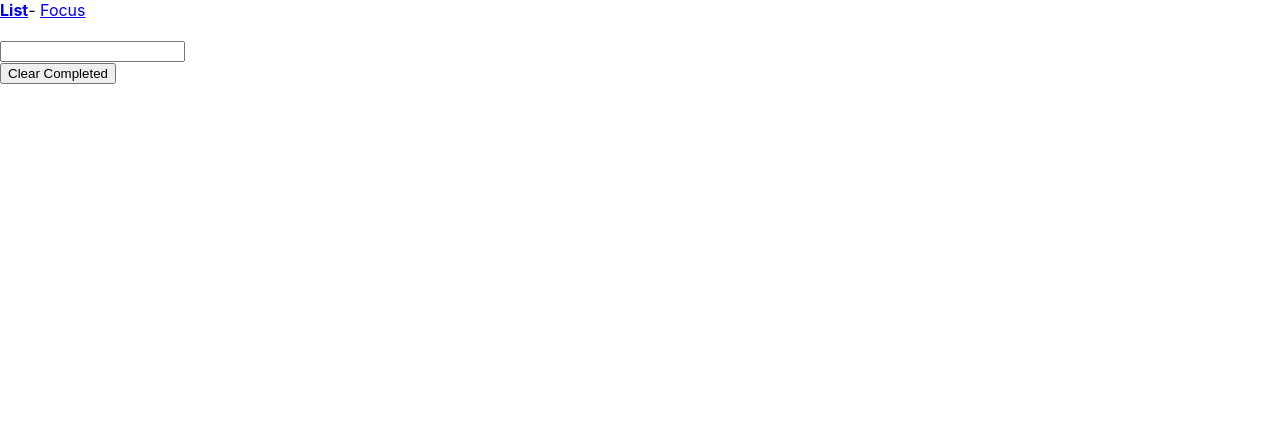
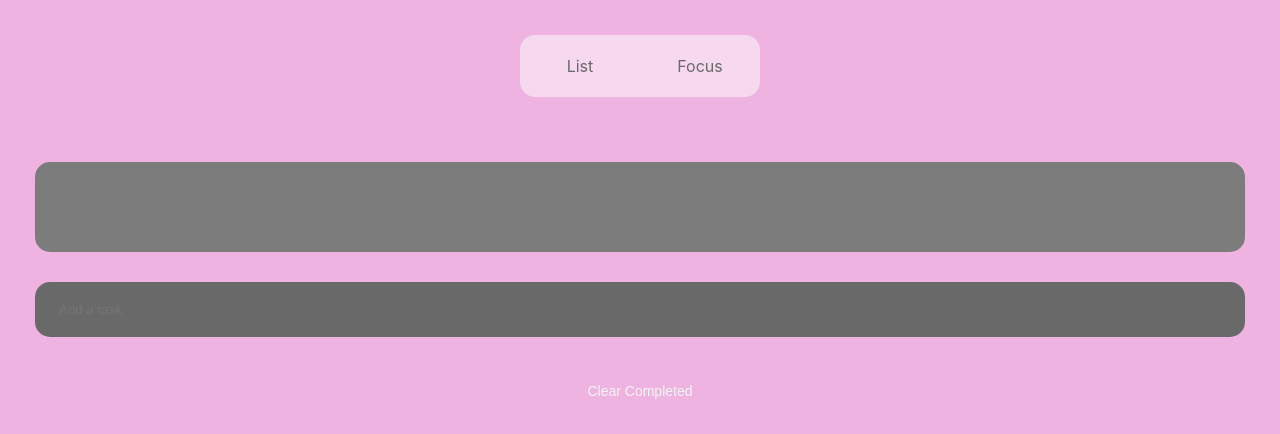
Before and after one commit to SandraLekve/TO-DO, a React (Create React App) app: page / in a window 1280 px wide. Shown: the top 434 px of the page. Built offline with nearby package versions, Linux system fonts and the light colour scheme.

Commit message:
Adding styled commponents and styling

```diff
--- a/package.json
+++ b/package.json
@@ -10,12 +10,14 @@
     "@types/node": "^16.11.43",
     "@types/react": "^18.0.14",
     "@types/react-dom": "^18.0.5",
+    "@types/styled-components": "^5.1.25",
     "lodash": "^4.17.21",
     "nanoid": "^4.0.0",
     "react": "^18.2.0",
     "react-dom": "^18.2.0",
     "react-router-dom": "^6.3.0",
     "react-scripts": "5.0.1",
+    "styled-components": "^5.3.5",
     "typescript": "^4.7.4",
     "web-vitals": "^2.1.4"
   },
--- a/src/App.tsx
+++ b/src/App.tsx
@@ -1,43 +1,87 @@
 import React from 'react';
 import { BrowserRouter, NavLink, Route, Routes } from 'react-router-dom';
+import styled from 'styled-components';
 import Focus from './Components/Focus';
 import Liste from './Components/Liste';
 import TaskContext from './contexts/task-store';
 import useLocalStorage from './hooks/use-local-storage';
 import './Style/App.css';
 import { Task } from './types';
+import { GlobalStyle } from './Style/styles';
+
+const Layout = styled.div`
+  display: flex;
+  align-items: center;
+  flex-direction: column;
+  padding: 35px;
+  min-height: 100vh;
+`;
+
+const Nav = styled.nav`
+  display: flex;
+  margin-bottom: 45px;
+`;
+
+const TabButton = styled(NavLink)`
+  background: #f6d9ef;
+  color: #6a6969;
+  height: 62px;
+  width: 120px;
+  align-items: center;
+  text-decoration: none;
+  display: flex;
+  justify-content: center;
+
+  &:first-child {
+    border-bottom-left-radius: 15px;
+    border-top-left-radius: 15px;
+  }
+
+  &:last-child {
+    border-bottom-right-radius: 15px;
+    border-top-right-radius: 15px;
+  }
+
+  &:underlines {
+    background: #93bcd7;
+    color: #fff;
+    font-weight: bold;
+  }
+`;
 
 function App() {
-  let activeClassName = 'underline';
+  let activeClassName = 'underlines';
   const [tasks, setTasks] = useLocalStorage<Task[]>('tasks', []);
 
   return (
     <BrowserRouter>
+      <GlobalStyle />
       <TaskContext.Provider value={[tasks, setTasks]}>
-        <nav>
-          <NavLink
+        <Layout>
+          <Nav>
+            <TabButton
               to="/"
               className={({ isActive }) =>
                 isActive ? activeClassName : undefined
               }
             >
               List
-          </NavLink>
-          -{'  '}
-          <NavLink
+            </TabButton>
+            <TabButton
               to="/focus"
               className={({ isActive }) =>
                 isActive ? activeClassName : undefined
               }
             >
               Focus
-          </NavLink>
-        </nav>
+            </TabButton>
+          </Nav>
           <br />
           <Routes>
             <Route path="/" element={<Liste />} />
             <Route path="/focus" element={<Focus />} />
           </Routes>
+        </Layout>
       </TaskContext.Provider>
     </BrowserRouter>
   );
--- /dev/null
+++ b/src/Components/Button.ts
@@ -0,0 +1,14 @@
+import styled from "styled-components";
+
+const Button=styled.button`
+    background-color: white;
+    border: none;
+    border-radius: 15px;
+    color: #000;
+    height: 46px;
+    padding-left: 30px;
+    padding-right: 30px;
+
+`
+
+export default Button;
--- a/src/Components/Focus.tsx
+++ b/src/Components/Focus.tsx
@@ -1,25 +1,45 @@
 import React from 'react';
+import styled from 'styled-components';
 import useTaskStore from '../hooks/use-task-store';
-import { TasksProps } from '../types';
+import Button from './Button';
+import Space from './Space';
+
 
 type Props = {};
 
-const Focus: React.FC<Props> = (
-) => {
-const {  focusedTask: task,
-  suffeleFocusedTask,
-  updateTaskcompletion} =useTaskStore();
+const Focus: React.FC<Props> = () => {
+  const Container = styled.div`
+    display: flex;
+    align-items: center;
+    flex-direction: column;
+    flex: 1;
+  `;
+
+  const Task = styled.div`
+    display: flex;
+    align-items: center;
+    font-size: 32px;
+    justify-content: center;
+    padding-bottom: 45 px;
+    flex: 1;
+  `;
+  const {
+    focusedTask: task,
+    suffeleFocusedTask,
+    updateTaskcompletion,
+  } = useTaskStore();
 
   const handleMarkCompleted = () => {
     if (task) updateTaskcompletion(task.id, true);
   };
 
   return task ? (
-    <div>
-      <div>{task.label}</div>
-      <button onClick={handleMarkCompleted}>Mark Completed</button>
+    <Container>
+      <Task>{task.label}</Task>
+      <Button onClick={handleMarkCompleted}>Mark Completed</Button>
+      <Space height={45} />
       <button onClick={suffeleFocusedTask}>Nope</button>
-    </div>
+    </Container>
   ) : (
     <div>No incomplete tasks.Yay! </div>
   );
--- /dev/null
+++ b/src/Components/IconButton.tsx
@@ -0,0 +1,9 @@
+import { hover } from '@testing-library/user-event/dist/hover';
+import styled from 'styled-components';
+
+const IconButton = styled.button`
+  background: none;
+  border: none;
+`;
+
+export default IconButton;
--- a/src/Components/Liste.tsx
+++ b/src/Components/Liste.tsx
@@ -1,6 +1,47 @@
 import React, { ChangeEvent, KeyboardEvent, useState } from 'react';
+import styled from 'styled-components';
 import useTaskStore from '../hooks/use-task-store';
-import { Task, TasksProps } from '../types';
+import DeleteIcon from '../icons/DeleteIcon';
+import { TextButton } from '../Style/styles';
+import { Task } from '../types';
+import IconButton from './IconButton';
+import Space from './Space';
+
+const Container = styled.div`
+  align-self: stretch;
+  display: flex;
+  flex: 0 1 460px;
+  flex-direction: column;
+  align-items: stretch;
+`;
+
+const List = styled.div`
+  background-color: #7d7c7c;
+  border-radius: 15px;
+  padding: 45px 24px;
+`;
+
+const ListItem = styled.label`
+  align-items: center;
+  display: flex;
+  font-size: 18px;
+  padding: 4px 0;
+`;
+
+const DeleteButton = styled(IconButton)`
+  visibility: hidden;
+  ${ListItem}:hover & {
+    visibility: visible;
+  }
+`;
+
+const Input = styled.input`
+  background-color: #6a6969;
+  border: none;
+  color: white;
+  border-radius: 15px;
+  padding: 20px 24px;
+`;
 
 type Props = {};
 
@@ -32,29 +73,36 @@
   };
 
   return (
-    <div>
-      <div>
+    <Container>
+      <List>
         {tasks.map((task) => (
           <div key={task.id}>
+            <ListItem>
               <input
                 type="checkbox"
                 checked={task.isComplete}
                 onChange={handleTaskCompleteChange(task)}
               />
+              <Space width={24} />
               {task.label}
-            <button onClick={handleTaskDeleteClick(task)}>delete</button>
+              <Space flex={1} />
+              <DeleteButton onClick={handleTaskDeleteClick(task)}>
+                <DeleteIcon />
+              </DeleteButton>
+            </ListItem>
           </div>
         ))}
-      </div>
-      <input
+      </List>
+      <Space height={30} />
+      <Input
+      placeholder='Add a task'
         value={newTaskLabel}
         onChange={handleNewTasklabelChange}
         onKeyPress={handlenewTaskKeyPress}
       />
-      <div>
-        <button onClick={handleClearClick}>Clear Completed</button>
-      </div>
-    </div>
+      <Space height={45} />
+      <TextButton onClick={handleClearClick}>Clear Completed</TextButton>
+    </Container>
   );
 };
 
--- /dev/null
+++ b/src/Components/Space.tsx
@@ -0,0 +1,12 @@
+import React from 'react';
+
+type Props =
+  | { flex: number; height?: never; width?: never }
+  | { flex?: never; height: number; width?: never }
+  | { flex?: never; height?: never; width: number };
+
+const Space: React.FC<Props> = ({flex,  height, width }) => {
+  return <div style={{ flex, height, width }} />;
+};
+
+export default Space;
--- a/src/Style/App.css
+++ b/src/Style/App.css
@@ -1,3 +1,5 @@
-.underline{
-    font-weight: bold;
+.underline {
+  background-color: #93bcd7;
+  color: white;
+  font-weight: bold;
 }
--- /dev/null
+++ b/src/Style/styles.ts
@@ -0,0 +1,21 @@
+import styled, { createGlobalStyle } from 'styled-components';
+
+export const GlobalStyle = createGlobalStyle`
+
+  *{
+    box-sizing: border-box;
+  }
+    body{
+        background-color: #EEB3E0;
+        color: white;
+    }
+`;
+
+export const TextButton = styled.button`
+  color: white;
+  font-size: 14px;
+  background: none;
+  color: whitesmoke;
+  border: none;
+  align-self: center;
+`;
--- a/src/hooks/use-task-store.ts
+++ b/src/hooks/use-task-store.ts
@@ -32,8 +32,9 @@
   const focusedTask = tasks.find((task) => task.id === focusedTaskId);
 
   useEffect(() => {
-        if ( focusedTask?.isComplete) setFocusedTaskId(() => tasks.filter((task) => !task.isComplete)[0]?.id);
-    }, [tasks, focusedTask])
+    if (focusedTask?.isComplete)
+      setFocusedTaskId(() => tasks.filter((task) => !task.isComplete)[0]?.id);
+  }, [tasks, focusedTask]);
 
   const suffeleFocusedTask = () => {
     setFocusedTaskId(shuffle(tasks.filter((task) => !task.isComplete))[0]?.id);
--- /dev/null
+++ b/src/icons/DeleteIcon.tsx
@@ -0,0 +1,20 @@
+import React from 'react';
+
+const DeleteIcon = () => {
+  return (
+    <svg
+      width="14"
+      height="18"
+      viewBox="0 0 14 18"
+      fill="none"
+      xmlns="http://www.w3.org/2000/svg"
+    >
+      <path
+        d="M1 16C1 17.1 1.9 18 3 18H11C12.1 18 13 17.1 13 16V4H1V16ZM3 6H11V16H3V6ZM10.5 1L9.5 0H4.5L3.5 1H0V3H14V1H10.5Z"
+        fill="#FFC93F"
+      />
+    </svg>
+  );
+};
+
+export default DeleteIcon;
```
Also changed, not shown: 1 other file (tests, documents, lock files or other folders). Lines whose indentation alone changed are shown as unchanged.
